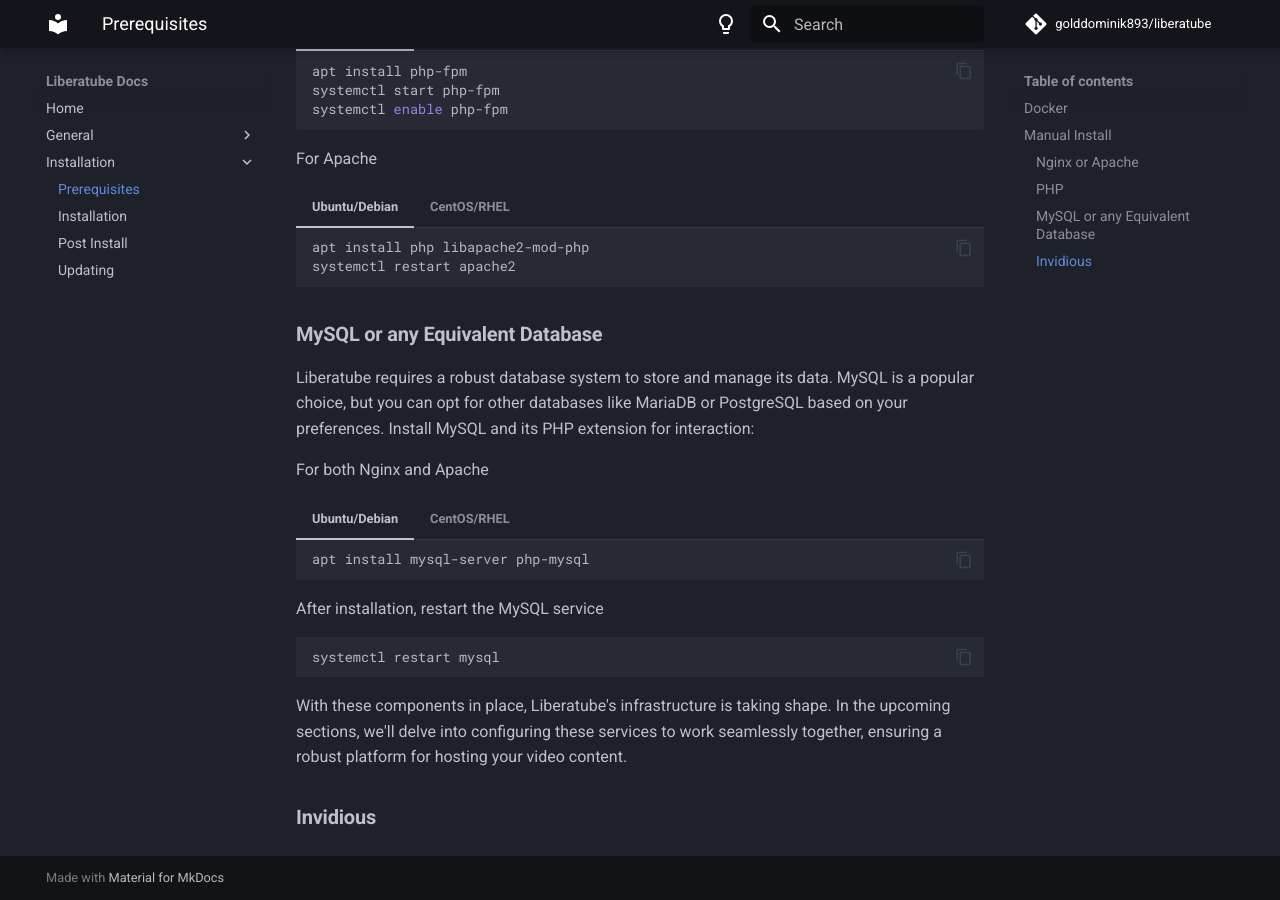
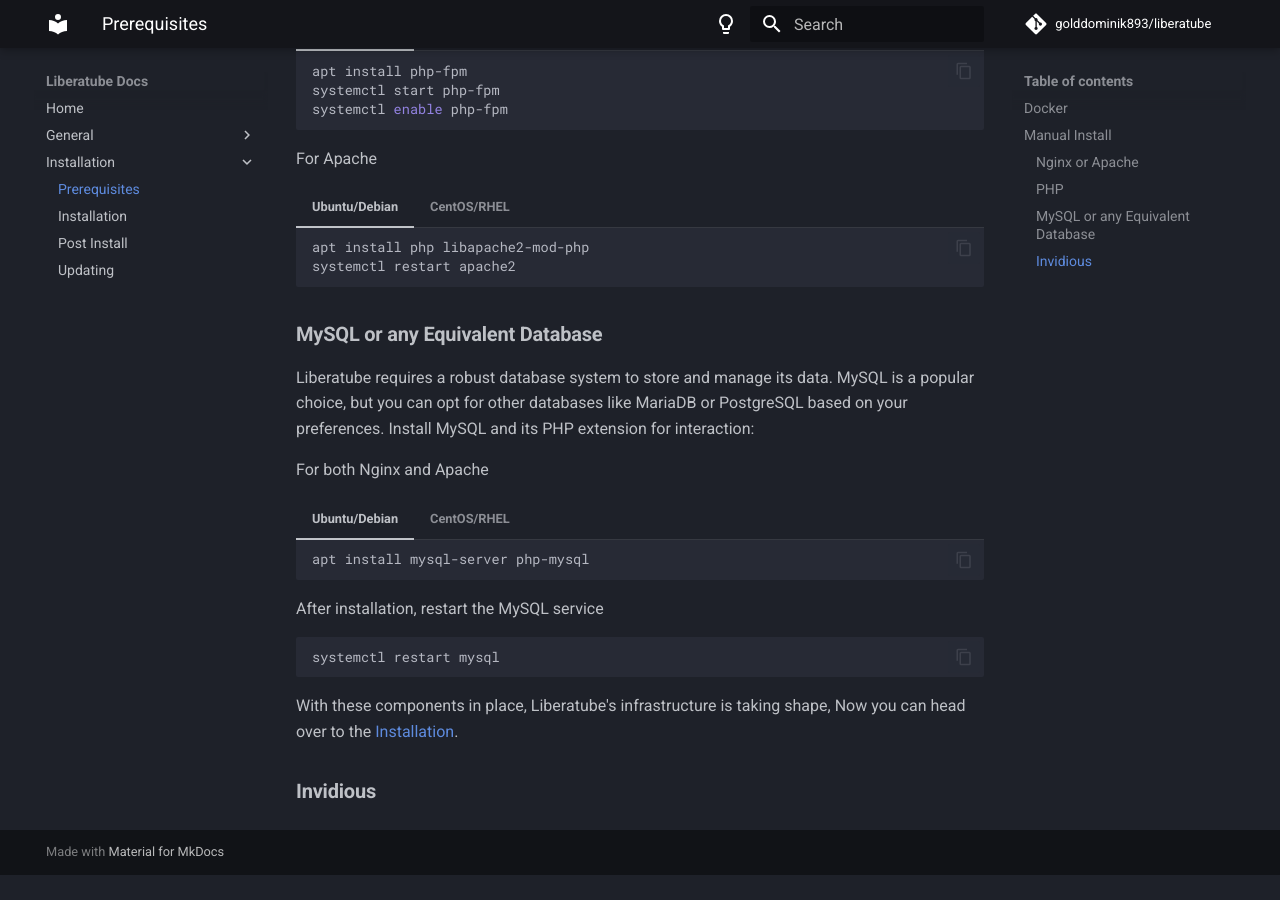
Before and after one commit to GoldDominik893/liberatube-docs, an MkDocs documentation site: the page built from docs/installation/1.prerequisites.md, in a window 1280 px wide and 900 px high, scrolled down 984 px. Built offline with MkDocs 1.6.1 and Material for MkDocs 9.7.7, drawn with Linux system fonts in a browser that asks for light colours; comment, search, counter and statistics services are not loaded; after the commit the page ends 1859 px from its top, so only the background shows below that.

Commit message:
small fix

````diff
--- a/docs/installation/1.prerequisites.md
+++ b/docs/installation/1.prerequisites.md
@@ -109,6 +109,6 @@
 systemctl restart mysql
 ```
 
-With these components in place, Liberatube's infrastructure is taking shape. In the upcoming sections, we'll delve into configuring these services to work seamlessly together, ensuring a robust platform for hosting your video content.
+With these components in place, Liberatube's infrastructure is taking shape, Now you can head over to the [Installation](2.installation.md).
 
 ### **Invidious**
````
Also changed, not shown: docs/installation/2.installation.md (+2 -0 lines).
